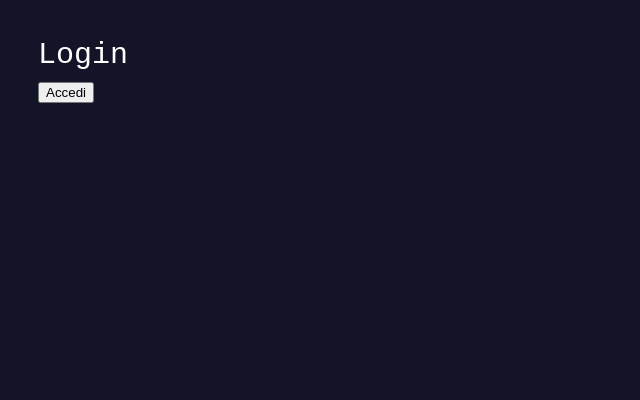
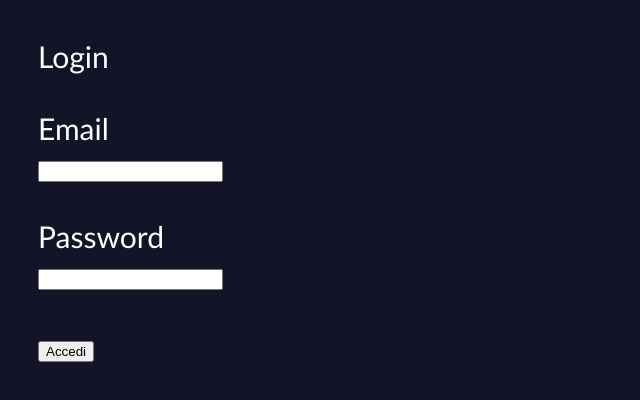
Before and after one commit to G10-IngSW/frontend, a React (Vite) app: page / in a window 1280 px wide. Both pictures are taken after a click on the button "Accedi". Shown: the top 400 px of the page, without its empty margins (0-640 px from the left). Built offline with nearby package versions, Linux system fonts and the light colour scheme.

Commit message:
aggiunti prototipi di Accesso e Registrazione

```diff
--- a/src/App.css
+++ b/src/App.css
@@ -2,7 +2,7 @@ body {
   background: rgb(20,20,40);
   padding: 30px;
   color: white;
-  font-family: 'Courier New', Courier, monospace;
+  font-family: 'Trebuchet MS';
   font-size: 30px;
 }
 
@@ -32,7 +32,6 @@ body {
   padding: 10px;
   text-decoration: none;
   color: white;
-  font-family: 'Courier New', Courier, monospace;
   font-size: 30px;
   height: 100%;
   width: 100%;
--- a/src/pagine/pre_login/Accesso.tsx
+++ b/src/pagine/pre_login/Accesso.tsx
@@ -1,15 +1,40 @@
+import { useState } from "react";
 
 interface Props {
   func: () => void;
 }
 
-const Login = ({func}: Props) => {
+const Accesso = ({func}: Props) => {
+
+  const [email, setEmail] = useState<string>("");
+  const [password, setPassword] = useState<string>("");
+
+
   return (
     <div>
-      Login<br />
+
+      Login<br /><br />
+
+      Email<br />
+      <input
+        type="text"
+        value={email}
+        onChange={(e) => setEmail(e.target.value)}
+      />
+
+      <br /><br />
+      Password<br />
+      <input
+        type="text"
+        value={password}
+        onChange={(e) => setPassword(e.target.value)}
+      />
+
+      <br /><br />
       <button onClick={func}>Accedi</button>
+
     </div>
   )
 }
 
-export default Login
+export default Accesso
--- a/src/pagine/pre_login/Registrazione.tsx
+++ b/src/pagine/pre_login/Registrazione.tsx
@@ -1,3 +1,4 @@
+import { useState } from "react";
 
 interface Props {
   func: () => void;
@@ -5,10 +6,44 @@ interface Props {
 
 
 const CreazioneAccount = ({func}: Props) => {
+
+  const [email, setEmail] = useState<string>("");
+  const [username, setUsername] = useState<string>("");
+  const [password, setPassword] = useState<string>("");
+
   return (
     <div>
-      Registrazione<br />
+
+      Login<br /><br />
+
+      Email<br />
+      <input
+        type="text"
+        value={email}
+        onChange={(e) => setEmail(e.target.value)}
+      />
+
+      <br /><br />
+
+      Username<br />
+      <input
+        type="text"
+        value={username}
+        onChange={(e) => setUsername(e.target.value)}
+      />
+
+      <br /><br />
+
+      Password<br />
+      <input
+        type="text"
+        value={password}
+        onChange={(e) => setPassword(e.target.value)}
+      />
+
+      <br /><br />
       <button onClick={func}>Crea account</button>
+
     </div>
   )
 }
```
